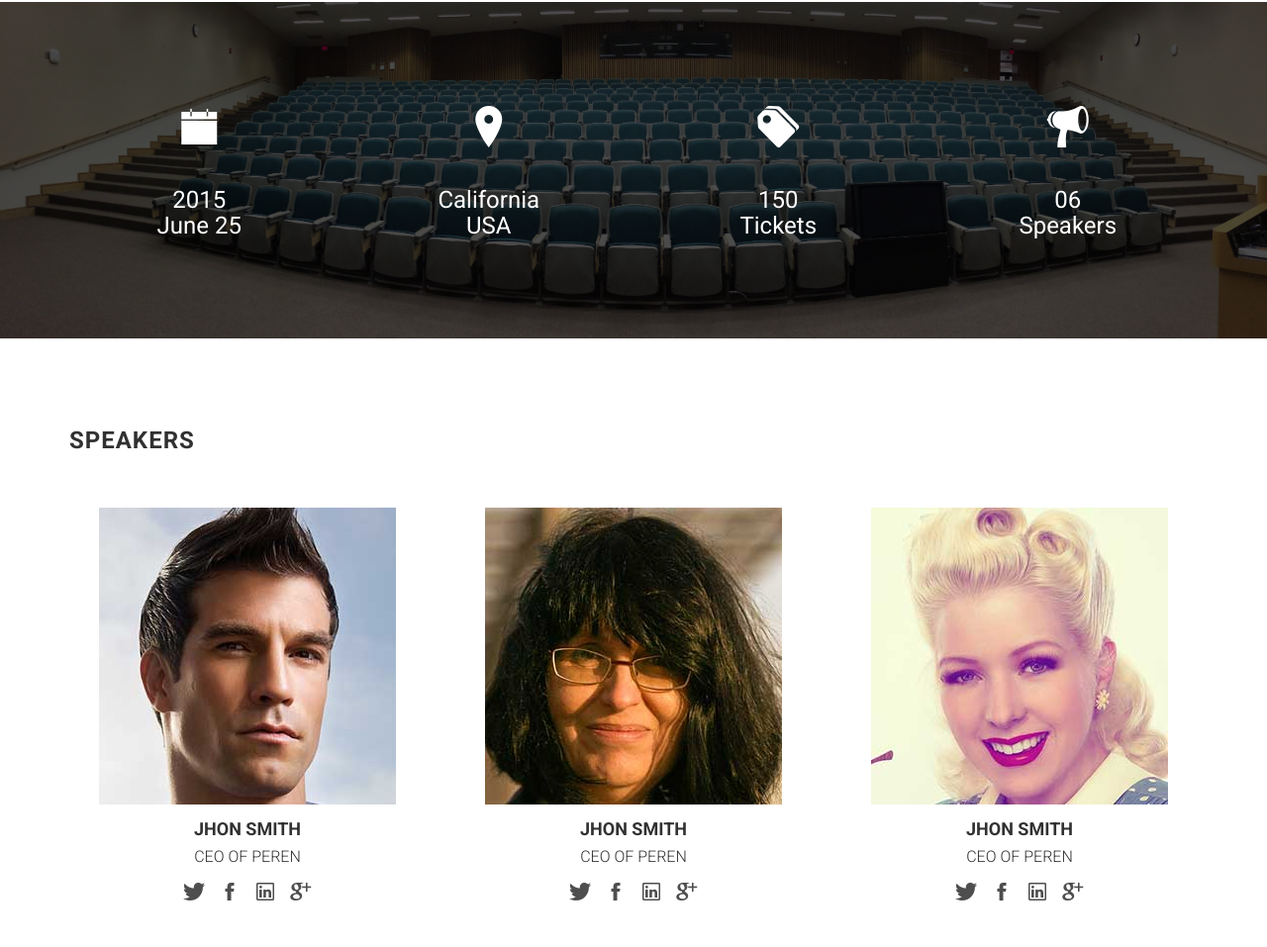
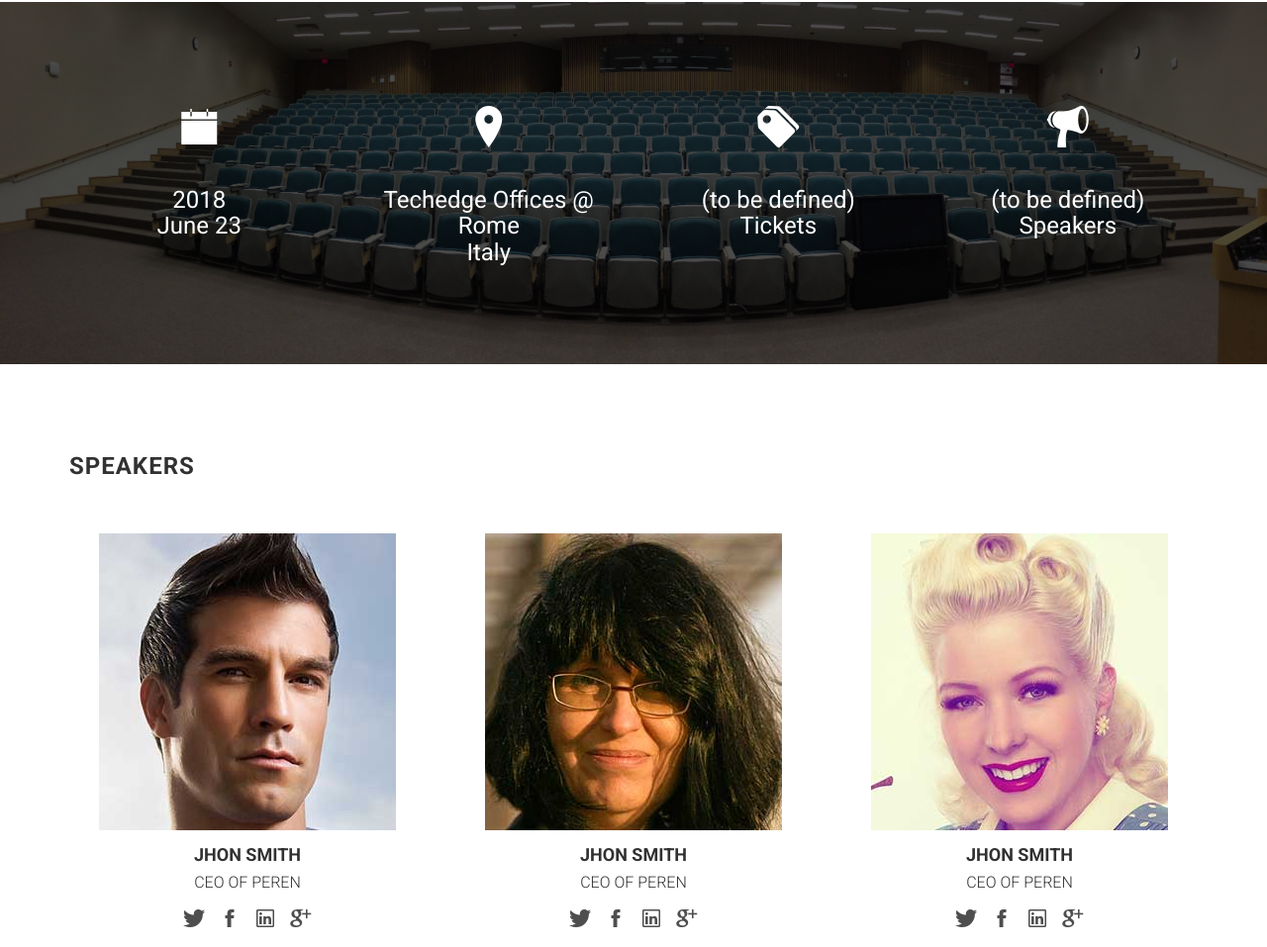
Before and after one commit to sitrome/sitrome.github.io, a website: page index.html in a window 1280 px wide. Shown: the part 1364-2321 px from the top of the page at 99% size. Drawn offline with Linux system fonts and the light colour scheme; files whose address does not match are found by name.

Commit message:
location update

```diff
--- a/index.html
+++ b/index.html
@@ -115,25 +115,25 @@
                 <div class="col-sm-3">
 
                     <i class="ion-ios-calendar"></i>
-                    <h3>2015<br>June 25</h3>
+                    <h3>2018<br>June 23</h3>
 
                 </div>
                 <div class="col-sm-3">
 
                     <i class="ion-ios-location"></i>
-                    <h3>California<br>USA</h3>
+                    <h3>Techedge Offices @ Rome<br>Italy</h3>
 
                 </div>
                 <div class="col-sm-3">
 
                     <i class="ion-pricetags"></i>
-                    <h3>150<br>Tickets</h3>
+                    <h3>(to be defined)<br>Tickets</h3>
 
                 </div>
                 <div class="col-sm-3">
 
                     <i class="ion-speakerphone"></i>
-                    <h3>06<br>Speakers</h3>
+                    <h3>(to be defined)<br>Speakers</h3>
 
                 </div>
             </div><!-- row -->
@@ -580,7 +580,7 @@
             </div>
         </div>
     </section>
-
+<!--
     <footer class="site-footer">
         <div class="container">
             <div class="row">
@@ -596,7 +596,7 @@
             </div>
         </div>
     </footer>
-
+-->
     <!-- script -->
     <script src="bower_components/jquery/dist/jquery.min.js"></script>
     <script src="bower_components/bootstrap/dist/js/bootstrap.min.js"></script>
```
